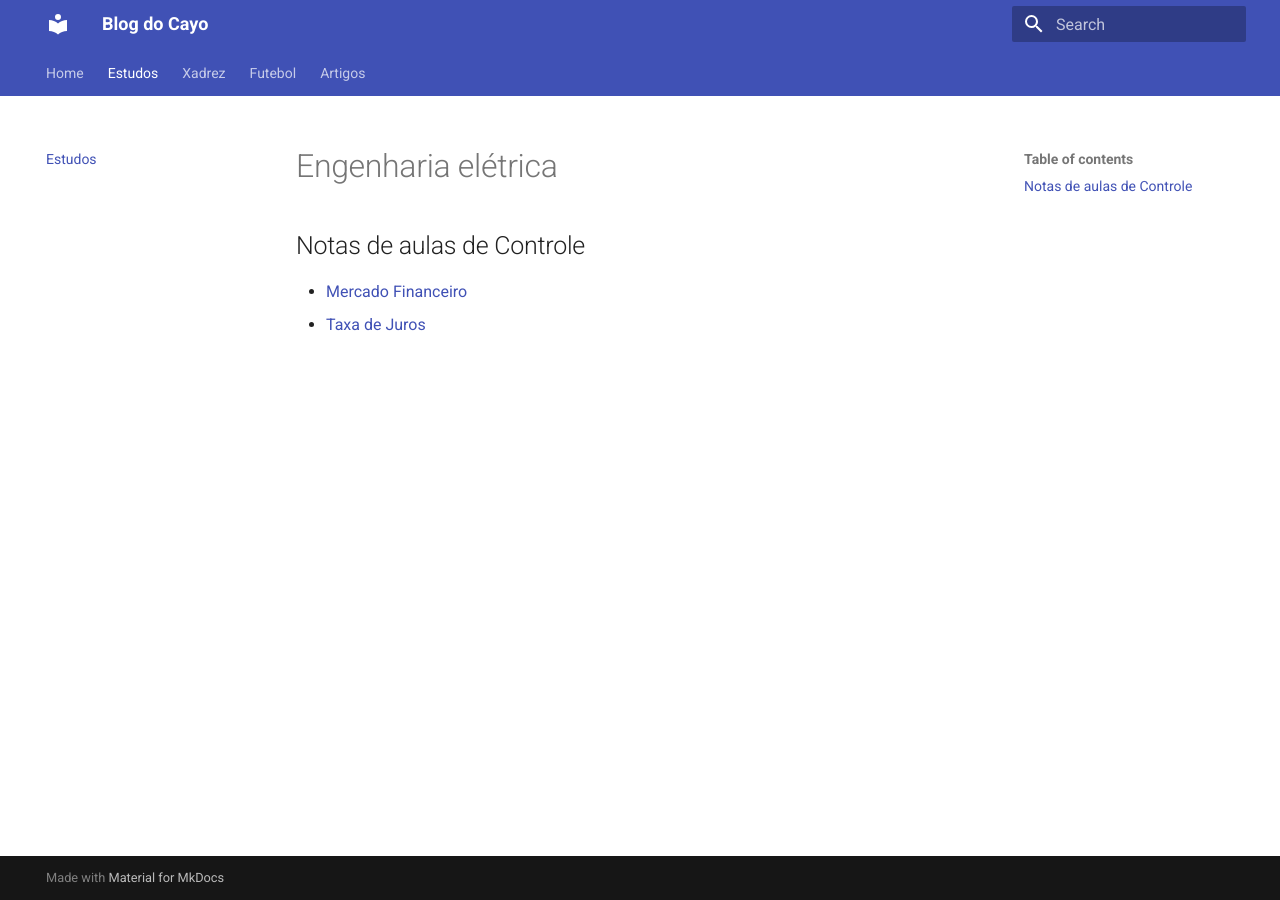
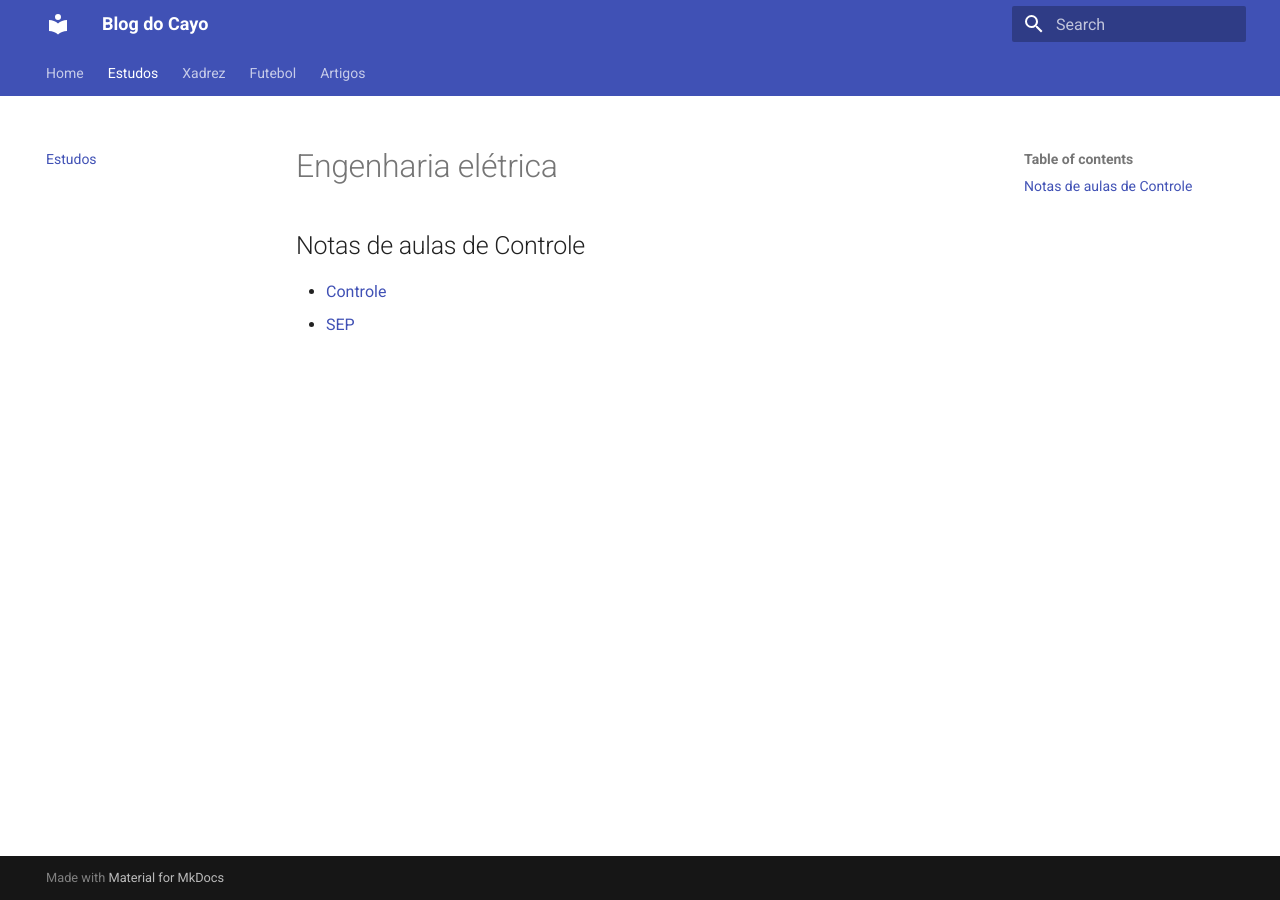
Before and after one commit to CayoRw/news-site, an MkDocs documentation site: the page built from docs/estudos.md, in a window 1280 px wide. Built offline with MkDocs 1.6.1 and Material for MkDocs 9.7.7, drawn with Linux system fonts in a browser that asks for light colours.

Commit message:
Alteração nos estudos

```diff
--- a/docs/estudos.md
+++ b/docs/estudos.md
@@ -1,5 +1,5 @@
 # Engenharia elétrica
 
 ## Notas de aulas de Controle
-- [Mercado Financeiro](artigos/artigo2.md)
-- [Taxa de Juros](#)
+- [Controle](artigos/artigo1.md)
+- [SEP](#)
```
